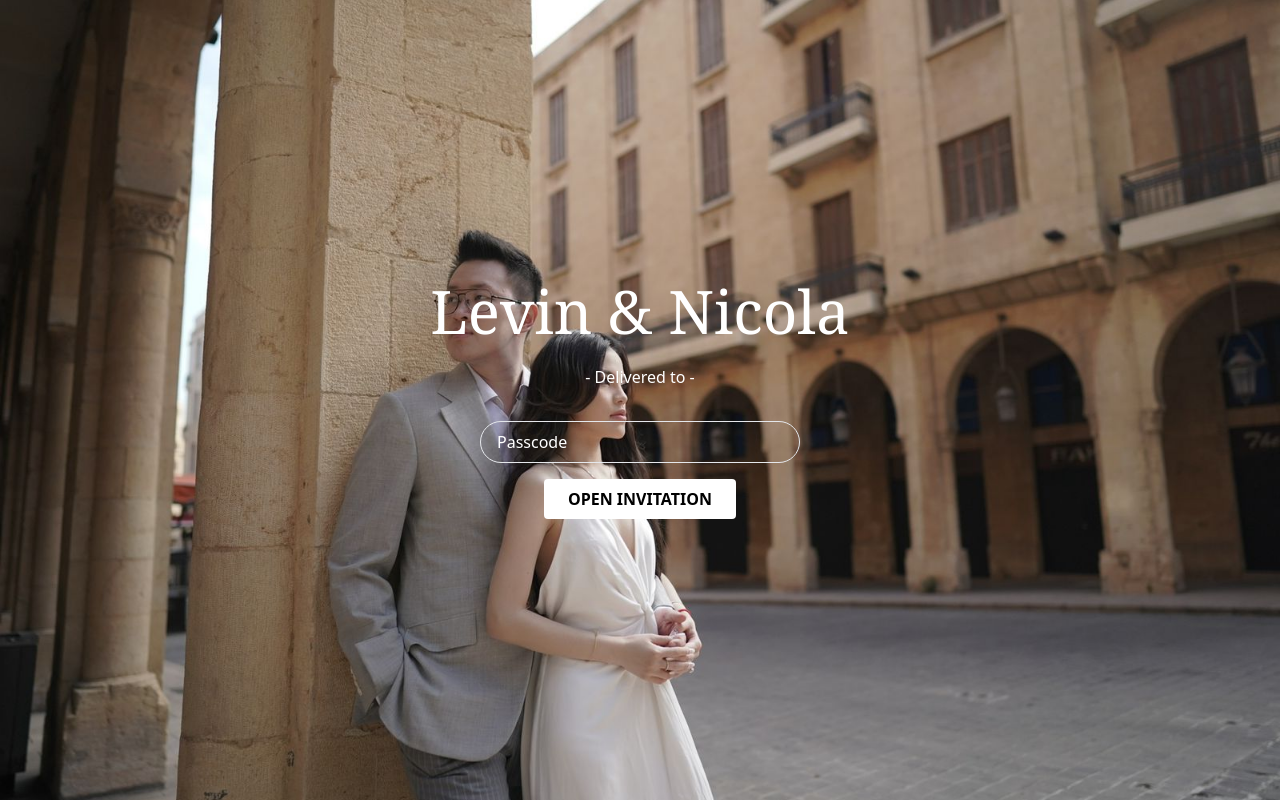
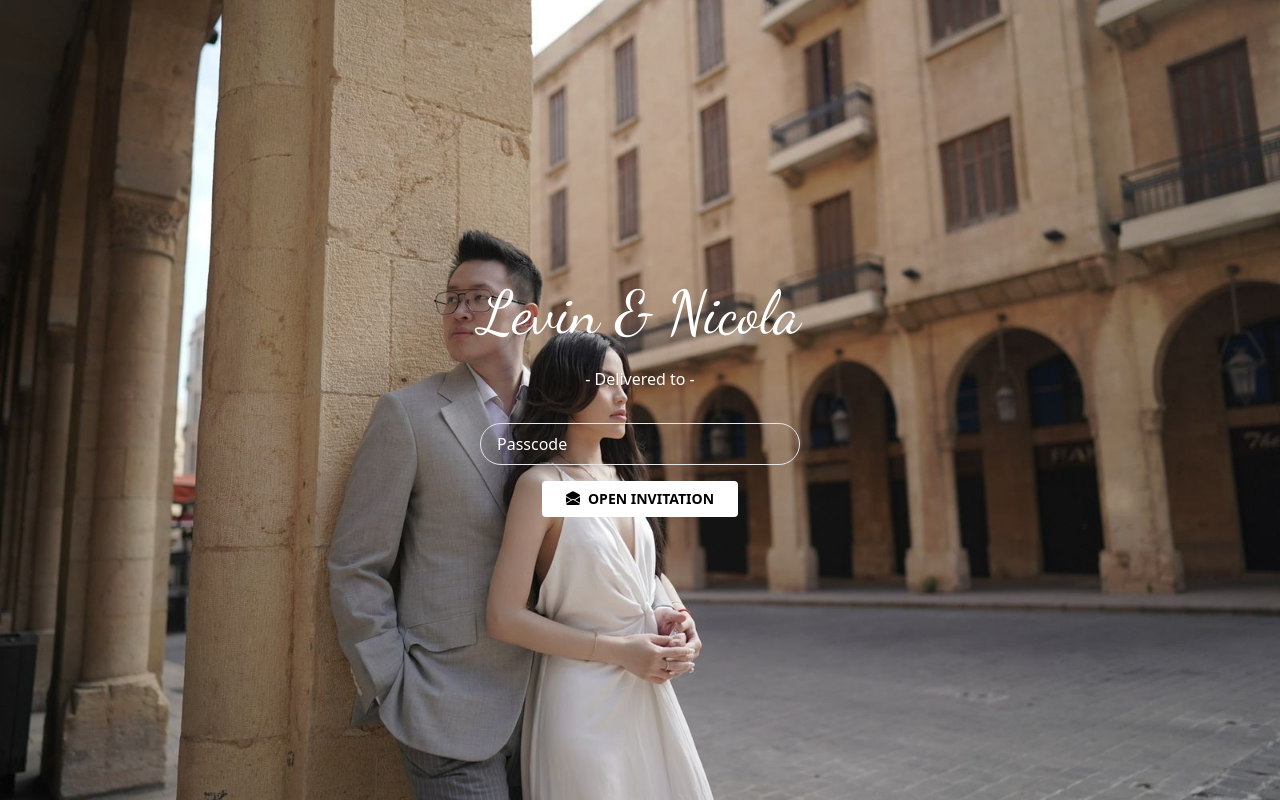
Before and after one commit to NicholasSebastian/wedding-invitation, a Next.js app: page / in a window 1280 px wide. Built offline with nearby package versions, Linux system fonts and the light colour scheme.

Commit message:
minor styling adjustments

```diff
--- a/src/components/authentication.tsx
+++ b/src/components/authentication.tsx
@@ -1,6 +1,7 @@
 "use client";
 import { useState } from "react";
 import Image from "next/image";
+import { BsEnvelopeOpenFill } from "@react-icons/all-files/bs/BsEnvelopeOpenFill";
 import config from "@/app/config.json";
 import useRecipient from './recipient';
 import background from "../assets/landscape2.jpg";
@@ -20,10 +21,10 @@ const AuthProvider: FC<PropsWithChildren> = ({ children }) => {
         alt="Background"
         placeholder="blur"
         className="object-cover"
-        style={{ backgroundPositionX: '40%', zIndex: -1 }} />
-      <h1 className="font-serif text-5xl sm:text-6xl text-center">
+        style={{ objectPosition: '40% 50%', zIndex: -1 }} />
+      <div className="font-dance text-5xl sm:text-6xl text-center">
         {config.couple.fiance.name} & {config.couple.fiancee.name}
-      </h1>
+      </div>
       <div className="font-medium mt-6">
         - Delivered to -
       </div>
@@ -42,14 +43,15 @@ const AuthProvider: FC<PropsWithChildren> = ({ children }) => {
         </div>
       )}
       <button
-        className="mt-4 bg-white text-black rounded font-semibold uppercase px-6 py-2 hover:bg-gray-100"
+        className="mt-4 bg-white text-black text-sm rounded font-semibold uppercase px-6 py-2 hover:bg-gray-100"
         onClick={() => {
           if (config.passcode === password)
             setAuthenticated(true);
           else
             setInvalid(true);
         }}>
-        Open Invitation
+        <BsEnvelopeOpenFill className="inline mr-2" style={{ marginTop: -4 }} />
+        <span>Open Invitation</span>
       </button>
     </main>
   );
```
